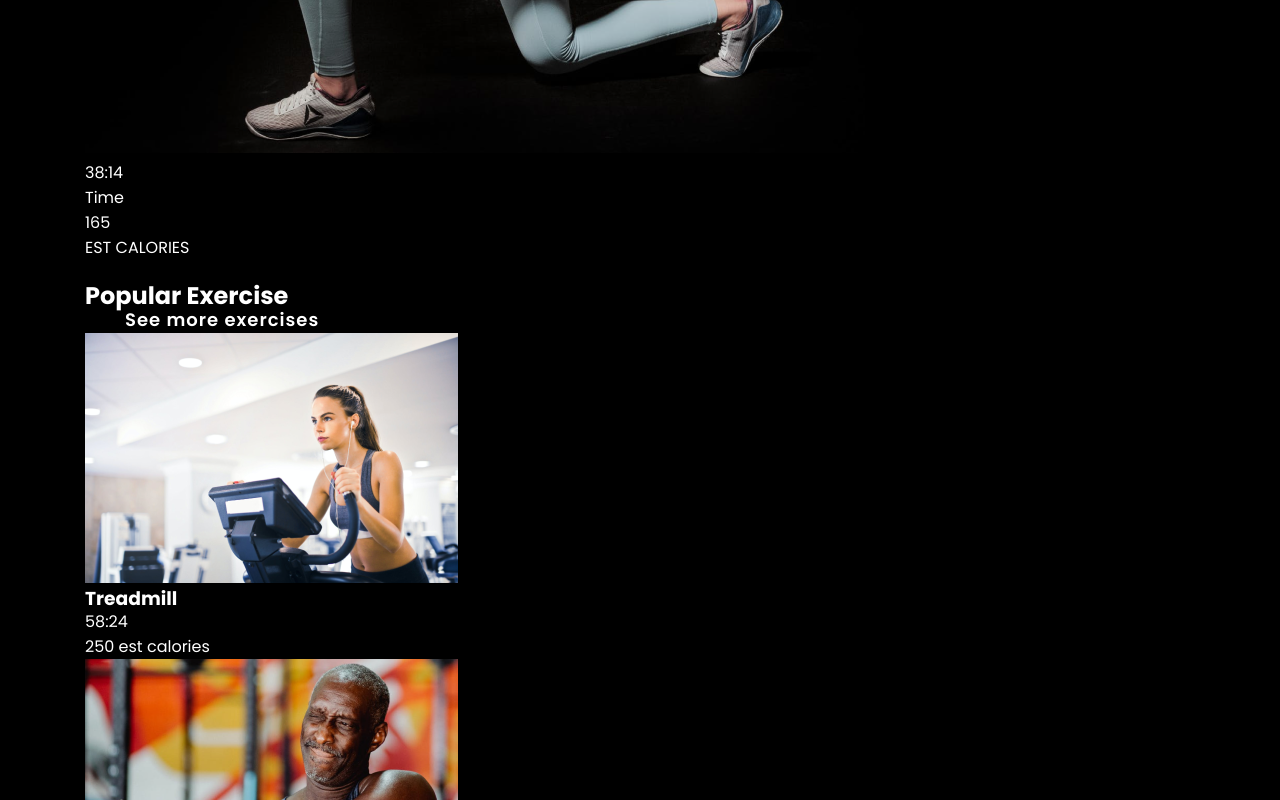
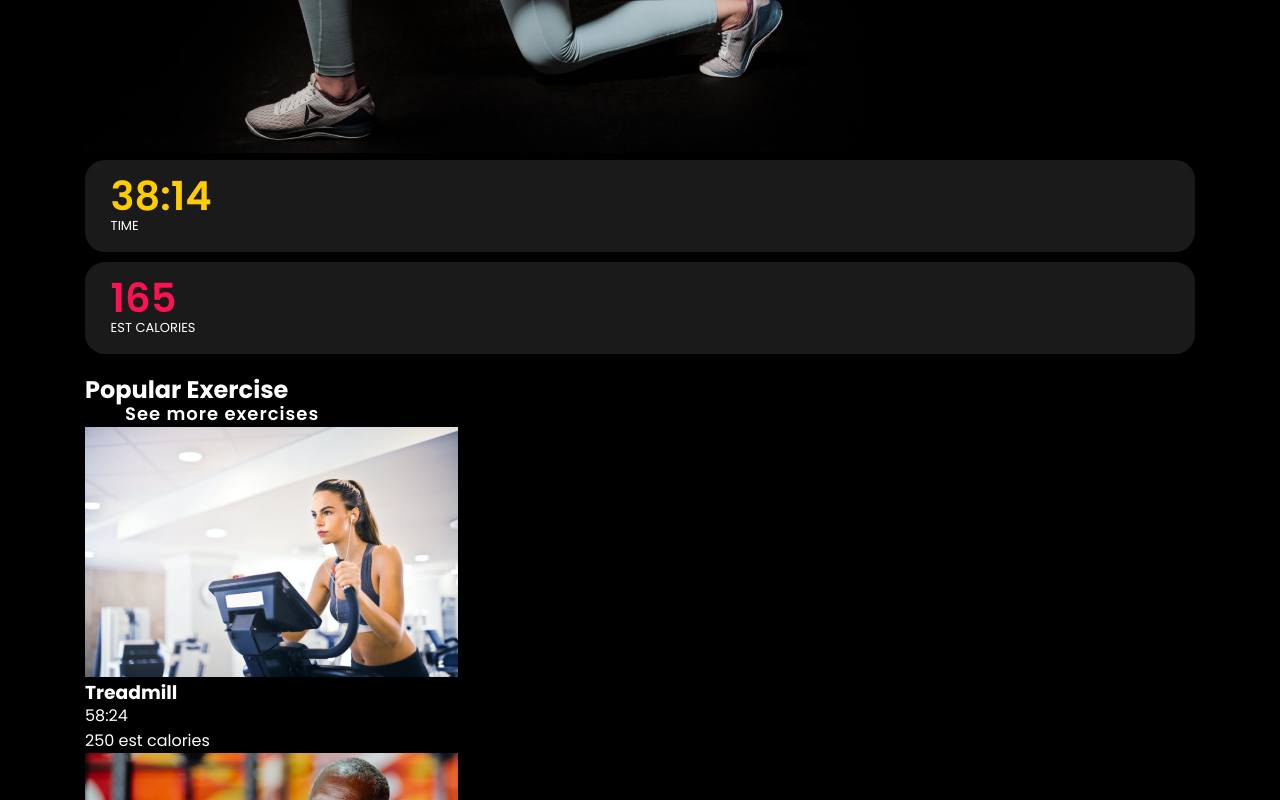
Before and after one commit to thekojopatrick/fitness-website, a website: page index.html in a window 1280 px wide. Shown: the part 1330-2130 px from the top of the page. Drawn offline with nearby package versions, Linux system fonts and the light colour scheme; files that its build step writes are made by us from their sources.

Commit message:
[wip]hero section

```diff
--- a/app/scss/components/_index.scss
+++ b/app/scss/components/_index.scss
@@ -1,4 +1,5 @@
 // Example
 @forward "header";
 @forward "buttons";
+@forward "card";
 @forward "hero";
--- /dev/null
+++ b/app/scss/components/card.scss
@@ -0,0 +1,28 @@
+@use "../util" as *;
+
+.card {
+	display: inline-flex;
+	flex-direction: column;
+	padding: 1rem 1.6rem;
+	background: lighten(#000000, 10%);
+	border-radius: rem(20);
+	&__title {
+		font-weight: var(--fw-semibold);
+		font-size: var(--fs-h1);
+		line-height: var(--lh-h1);
+		letter-spacing: var(--ls-kilo);
+	}
+
+	&__subtitle {
+		font-size: 13px;
+		line-height: 20px;
+		text-transform: uppercase;
+		letter-spacing: var(--ls-kilo);
+	}
+
+	&-group {
+		display: flex;
+		flex-direction: column;
+		row-gap: 10px;
+	}
+}
--- a/app/scss/components/hero.scss
+++ b/app/scss/components/hero.scss
@@ -46,7 +46,7 @@
 		line-height: rem(29);
 		letter-spacing: var(--ls-micro);
 		color: darken(#ffffff, 50%);
-        margin: rem(50) 0;
+		margin: rem(50) 0;
 	}
 
 	&__btns {
@@ -55,3 +55,11 @@
 		gap: rem(30);
 	}
 }
+
+.timer {
+	color: var(--clr-secondary);
+}
+
+.calories {
+	color: var(--clr-tertiary);
+}
--- a/app/scss/globals/colors.scss
+++ b/app/scss/globals/colors.scss
@@ -21,7 +21,7 @@
 	--dark-text1: var(--clr-base);
 	--dark-text2: var(--clr-base-lt);
 	--background: var(--dark-bg);
-	--text-color: var(--dark-text1);
+	--text-color: var(--clr-base);
 	--text-color2: var(--dark-text2);
 	--toggle: var(--toggle-light);
 	--toggle-bg: var(--toggle-bg-light);
@@ -31,15 +31,15 @@
 }
 
 @media (prefers-color-scheme: dark) {
-	:root {
-		--background: var(--dark-bg);
-		--text-color: var(--dark-text2);
-		--text-color2: var(--dark-text1);
-		--card-bg: linear-gradient(180deg, var(--dark-card) 80%, var(--dark-card) 100%);
-		--toggle: var(--light-bg);
-		--toggle-bg: linear-gradient(225deg, var(--toggle-bg-end) 0%, var(--toggle-bg-start) 98.02%);
-		--toggle-button: var(--dark-bg);
-	}
+	// :root {
+	// 	--background: var(--dark-bg);
+	// 	--text-color: var(--dark-text2);
+	// 	--text-color2: var(--dark-text1);
+	// 	--card-bg: linear-gradient(180deg, var(--dark-card) 80%, var(--dark-card) 100%);
+	// 	--toggle: var(--light-bg);
+	// 	--toggle-bg: linear-gradient(225deg, var(--toggle-bg-end) 0%, var(--toggle-bg-start) 98.02%);
+	// 	--toggle-button: var(--dark-bg);
+	// }
 }
 
 body.light {
--- a/app/scss/globals/fonts.scss
+++ b/app/scss/globals/fonts.scss
@@ -25,7 +25,7 @@
 	--fs-kilo: 6.25rem; //100px
 
 	/* heading font sizes */
-	--fs-h1: 2.25rem; //36px
+	--fs-h1: 2.5rem; //40px
 	--fs-h2: 2rem; //32px
 	--fs-h3: 1.75rem; //28px
 	--fs-h4: 1.5rem; //24px
@@ -48,7 +48,7 @@
 	--lh-kilo: 4.375rem; //70px
 
 	/* heading line height */
-	--lh-h1: 2.25rem; //36px
+	--lh-h1: 2.5rem; //40px
 	--lh-h2: 2rem; //32px
 	--lh-h3: 1.75rem; //28px
 	--lh-h4: 1.5rem; //24px
@@ -63,6 +63,7 @@
 	/*========== Letter Spacing ==========*/
 	--ls-giga: 0.125rem; //2px
 	--ls-mega: 0.094rem; //1.5px
+	--ls-kilo:1rem//1px
 	--ls-milli: 0.05rem; //0.8px
 	--ls-micro: 0.03125rem; //0.5px
 
--- a/index.html
+++ b/index.html
@@ -67,13 +67,15 @@
 						</div>
 						<div class="hero-right">
 							<img src="app/img/hero-img.png" alt="Girl Exercise" class="hero__img" />
-							<div class="card time">
-								<div class="card__title timer" id="time">38:14</div>
-								<div class="card__subtitle">Time</div>
-							</div>
-							<div class="card cal">
-								<div class="card__title calories">165</div>
-								<div class="card__subtitle">EST CALORIES</div>
+							<div class="card-group">
+								<div class="card hero__time">
+									<div class="card__title timer" id="time">38:14</div>
+									<div class="card__subtitle">Time</div>
+								</div>
+								<div class="card hero__cal">
+									<div class="card__title calories">165</div>
+									<div class="card__subtitle">EST CALORIES</div>
+								</div>
 							</div>
 						</div>
 					</header>
```
